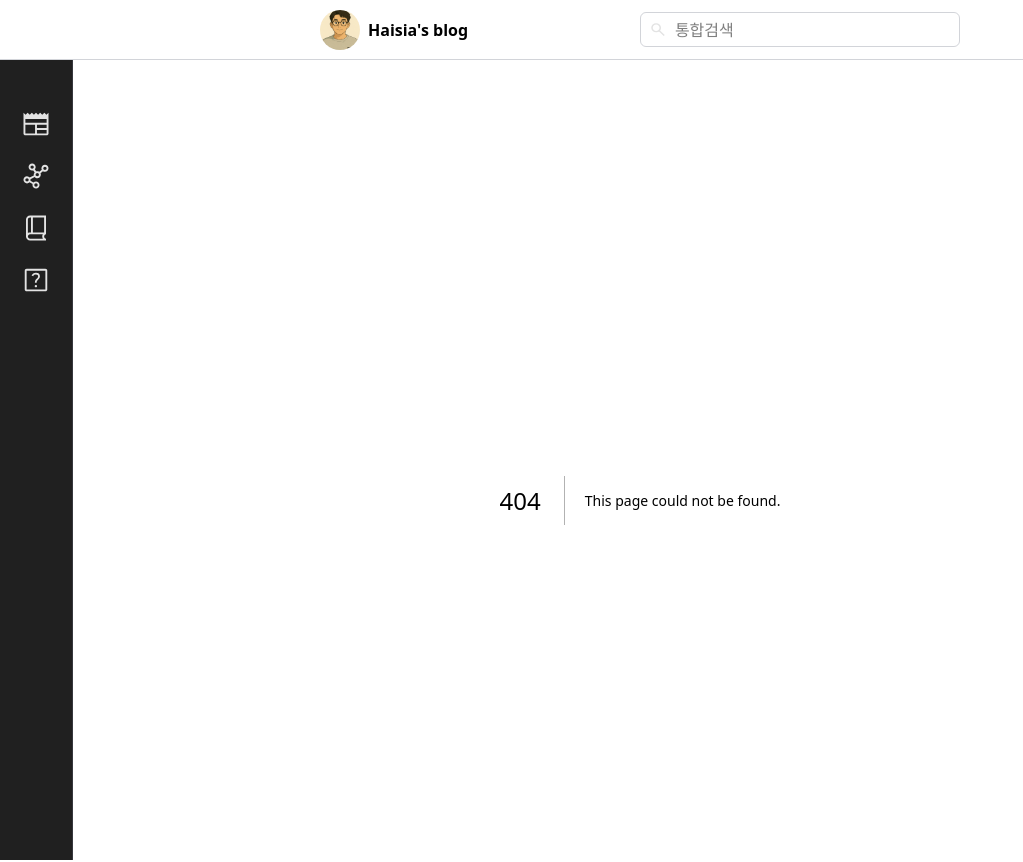
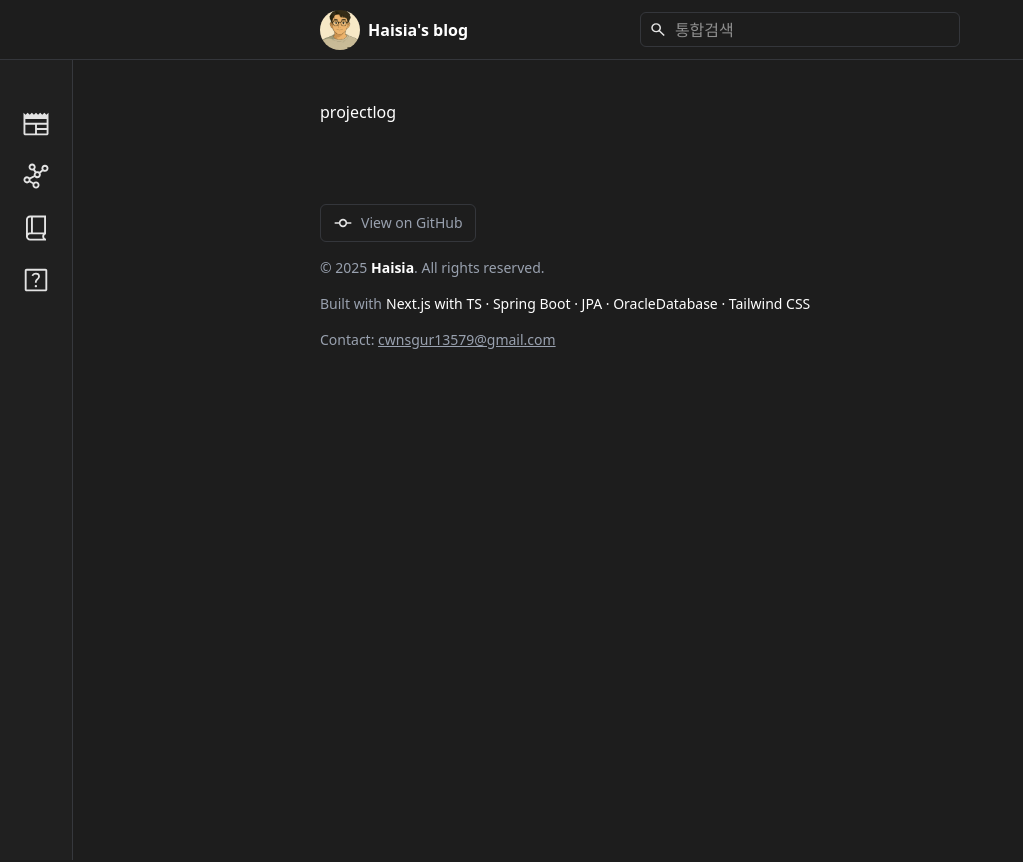
Before and after one commit to Haisia/project-blog-next, a Next.js app: page /devnews in a window 1280 px wide. Before the commit this address had no page. Shown: the top 862 px of the page, without its empty margins (0-1023 px from the left). Built offline with nearby package versions, Linux system fonts and the light colour scheme.

Commit message:
생성: 카테고리별 임시페이지 생성.

```diff
--- /dev/null
+++ b/src/app/devnews/page.tsx
@@ -0,0 +1,11 @@
+import React from 'react';
+
+const Page = () => {
+  return (
+    <>
+      <h1>projectlog</h1>
+    </>
+  );
+}
+
+export default Page;
--- /dev/null
+++ b/src/app/projectlog/page.tsx
@@ -0,0 +1,11 @@
+import React from 'react';
+
+const Page = () => {
+  return (
+    <>
+      <h1>DevNews</h1>
+    </>
+  );
+}
+
+export default Page;
--- /dev/null
+++ b/src/app/studynote/page.tsx
@@ -0,0 +1,11 @@
+import React from 'react';
+
+const Page = () => {
+  return (
+    <>
+      <h1>studynote</h1>
+    </>
+  );
+}
+
+export default Page;
--- /dev/null
+++ b/src/app/troubleshooting/page.tsx
@@ -0,0 +1,11 @@
+import React from 'react';
+
+const Page = () => {
+  return (
+    <>
+      <h1>troubleshooting</h1>
+    </>
+  );
+}
+
+export default Page;
```
